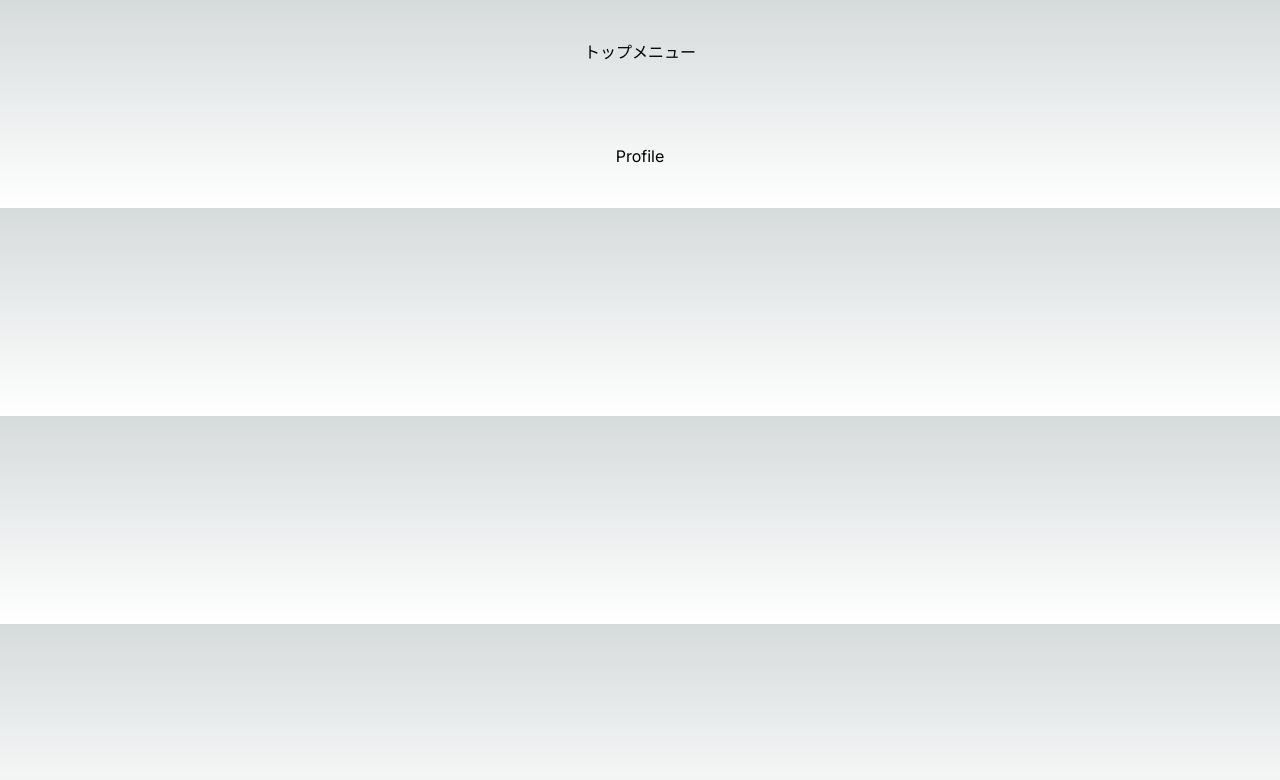
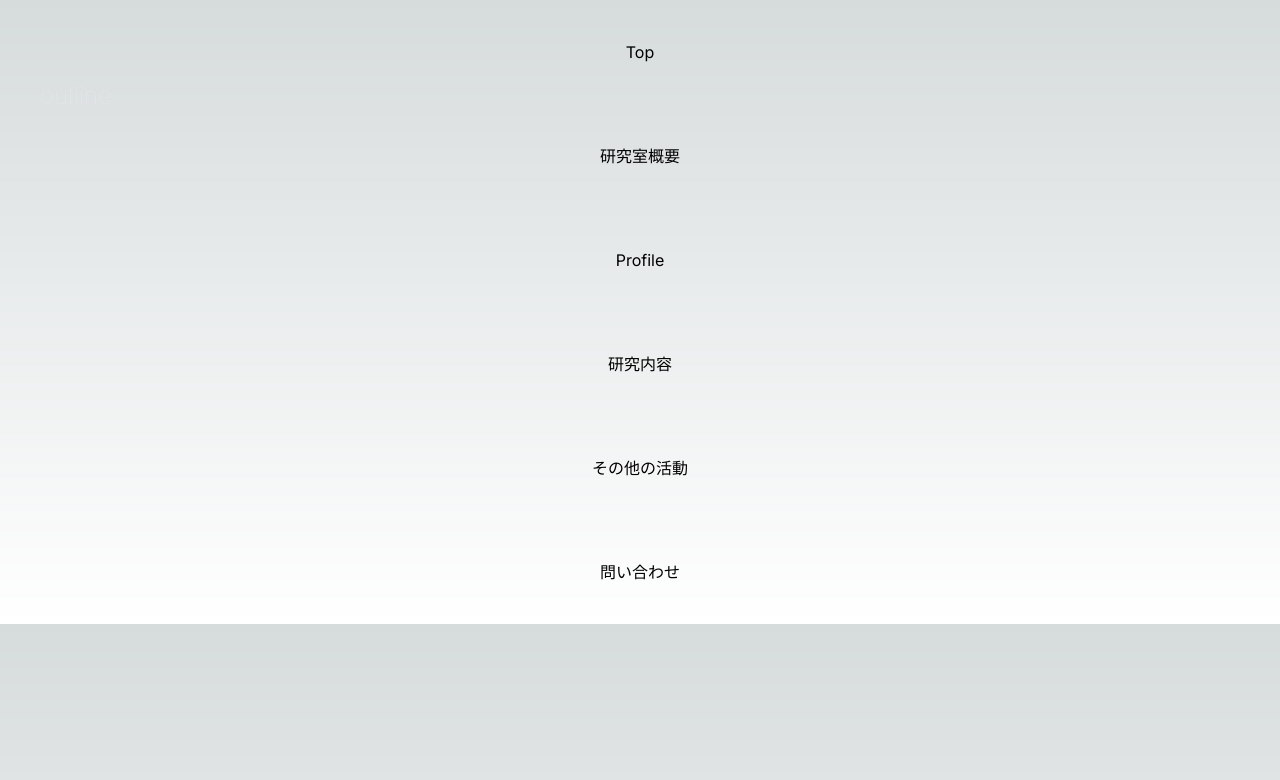
Before and after one commit to maybe-yagi/lab_webpage, a Next.js app: page / in a window 1280 px wide. Shown: the top 780 px of the page. Built offline with nearby package versions, Linux system fonts and the light colour scheme.

Commit message:
[add]基本コンポーネントの追加
基本となるコンポーネントを配置しました。

```diff
--- /dev/null
+++ b/src/app/components/layout/Activity/Activity.tsx
@@ -0,0 +1,7 @@
+const Activity = () => {
+  return (
+    <h1>その他の活動</h1>
+  )
+}
+
+export default Activity;
--- /dev/null
+++ b/src/app/components/layout/Anchor/Anchor.tsx
@@ -0,0 +1,18 @@
+import { AnchorProps } from "@/types/Anchor.types";
+
+const Anchor: React.FC<AnchorProps> = ({
+  outlineRef,
+  profileRef
+}: AnchorProps) => {
+  return (
+    <div>
+      <div className="fixed left-10 -z-10 my-10 flex flex-col gap-10 text-2xl font-thin text-gray-200 lg:z-10">
+        <a href="#outline" className="flex item-center">
+          <span className="">outline</span>
+        </a>
+      </div>
+    </div>
+  )
+}
+
+export default Anchor;
--- /dev/null
+++ b/src/app/components/layout/Inquire/Inquire.tsx
@@ -0,0 +1,7 @@
+const Inquire = () => {
+  return (
+    <h1>問い合わせ</h1>
+  )
+}
+
+export default Inquire;
--- a/src/app/components/layout/Outline/Outline.tsx
+++ b/src/app/components/layout/Outline/Outline.tsx
@@ -1,7 +1,7 @@
 const Outline = () => {
 	return (
 		<div>
-			<h1>トップメニュー</h1>
+			<h1>研究室概要</h1>
 		</div>
 	)
 }
--- /dev/null
+++ b/src/app/components/layout/Research/Research.tsx
@@ -0,0 +1,7 @@
+const Research = () => {
+  return (
+    <h1>研究内容</h1>
+  )
+}
+
+export default Research;
--- /dev/null
+++ b/src/app/components/layout/Top/Top.tsx
@@ -0,0 +1,7 @@
+const Top = () => {
+  return (
+    <h1>Top</h1>
+  )
+}
+
+export default Top;
--- a/src/app/page.tsx
+++ b/src/app/page.tsx
@@ -1,21 +1,28 @@
 'use client';
 
-import Image from "next/image";
 import Outline from "@/app/components/layout/Outline/Outline";
 import Profile from "./components/layout/Profile/Profile";
-import { NextPage } from "next";
 import React, { useRef, useEffect } from "react";
+import Anchor from "./components/layout/Anchor/Anchor";
+import Research from "./components/layout/Research/Research";
+import Activity from "./components/layout/Activity/Activity";
+import Top from "./components/layout/Top/Top";
+import Inquire from "./components/layout/Inquire/Inquire";
 
 const Home = () => {
-  const topRef = useRef(null);
   const outlineRef = useRef(null);
-
+  const profileRef = useRef(null);
 
   return (
     <div>
+      <Anchor />
       <div className="my-10 flex flex-col items-center gap-20">
+        <Top />
         <Outline />
         <Profile />
+        <Research />
+        <Activity />
+        <Inquire />
       </div>
     </div>
   );
--- /dev/null
+++ b/src/types/Anchor.types.ts
@@ -0,0 +1,4 @@
+export interface AnchorProps {
+  outlineRef?: React.RefObject<HTMLDivElement>
+  profileRef?: React.RefObject<HTMLDivElement>
+}
```
